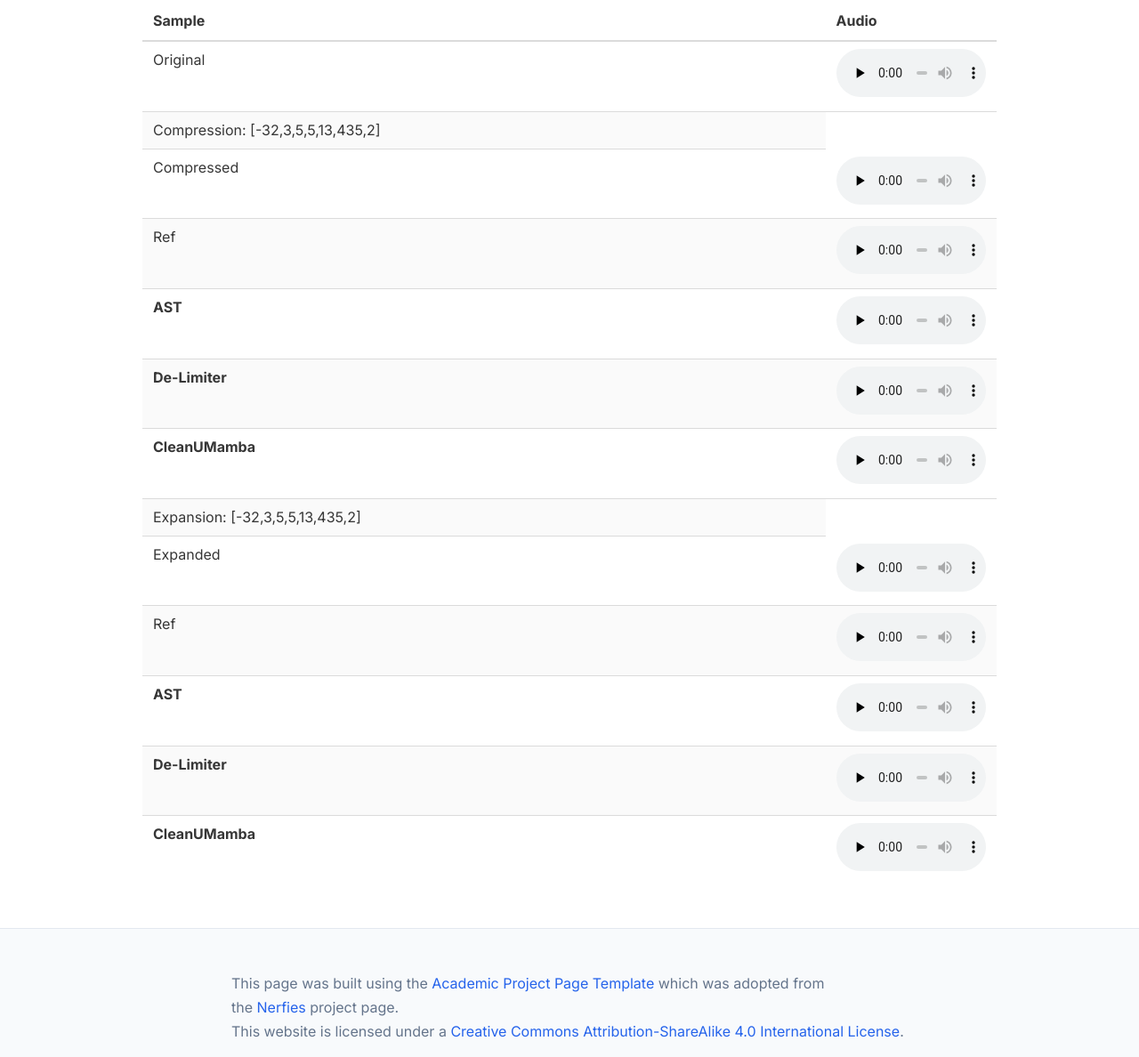
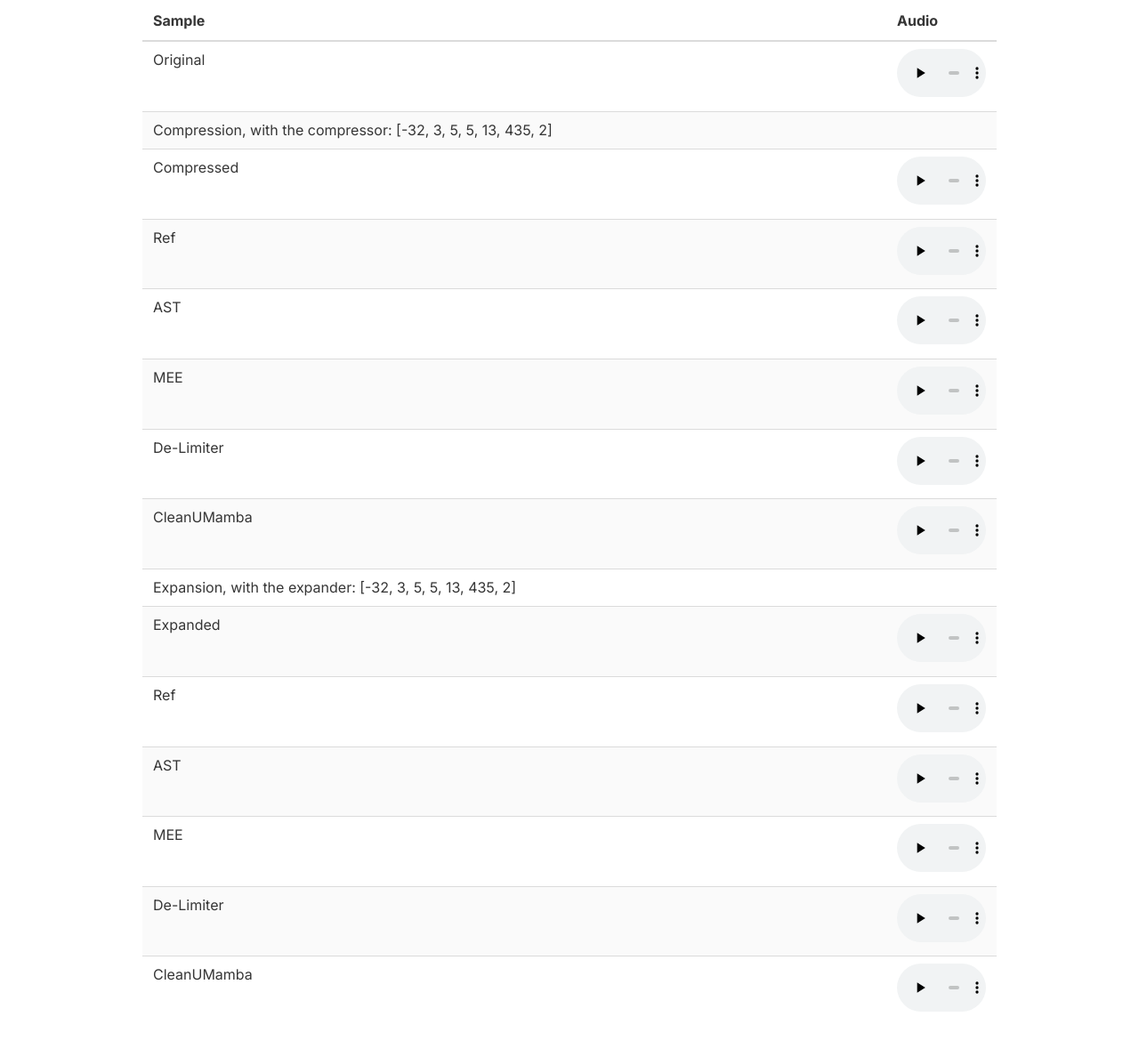
Before and after one commit to HDRC-inv/HDRC-inv.github.io, a plain HTML site: page index.html in a window 1280 px wide. Shown: the part 5397-6585 px from the top of the page at 89% size. Drawn offline with nearby package versions, Linux system fonts and the light colour scheme; a script that the page names is missing; some icons are missing.

Commit message:
Update index.html

```diff
--- a/index.html
+++ b/index.html
@@ -495,7 +495,7 @@
           </tr>
 
           <tr>
-            <td>Compression: [-32,3,5,5,13,435,2]</td>
+            <td>Compression, with the compressor: [-32, 3, 5, 5, 13, 435, 2]</td><td></td>
           </tr>
 
           <tr>
@@ -519,7 +519,7 @@
           </tr>
 
           <tr>
-            <td><b>AST</b></td>
+            <td>AST</td>
             <td>
               <audio controls preload="none" style="width: 100%; max-width: 400px;">
                 <source src="static/audios/decompressed_oracle.wav" type="audio/wav">
@@ -529,7 +529,7 @@
           </tr>
 
           <tr>
-            <td><b>De-Limiter</b></td>
+            <td>MEE</td>
             <td>
               <audio controls preload="none" style="width: 100%; max-width: 400px;">
                 <source src="static/audios/decompressed_oracle.wav" type="audio/wav">
@@ -539,7 +539,7 @@
           </tr>
 
           <tr>
-            <td><b>CleanUMamba</b></td>
+            <td>De-Limiter</td>
             <td>
               <audio controls preload="none" style="width: 100%; max-width: 400px;">
                 <source src="static/audios/decompressed_oracle.wav" type="audio/wav">
@@ -549,7 +549,17 @@
           </tr>
 
           <tr>
-            <td>Expansion: [-32,3,5,5,13,435,2]</td>
+            <td>CleanUMamba</td>
+            <td>
+              <audio controls preload="none" style="width: 100%; max-width: 400px;">
+                <source src="static/audios/decompressed_oracle.wav" type="audio/wav">
+                Your browser does not support the audio element.
+              </audio>
+            </td>
+          </tr>
+
+          <tr>
+            <td>Expansion, with the expander: [-32, 3, 5, 5, 13, 435, 2]</td><td></td>
           </tr>
 
           <tr>
@@ -573,7 +583,7 @@
           </tr>
 
           <tr>
-            <td><b>AST</b></td>
+            <td>AST</td>
             <td>
               <audio controls preload="none" style="width: 100%; max-width: 400px;">
                 <source src="static/audios/decompressed_oracle.wav" type="audio/wav">
@@ -583,7 +593,7 @@
           </tr>
 
           <tr>
-            <td><b>De-Limiter</b></td>
+            <td>MEE</td>
             <td>
               <audio controls preload="none" style="width: 100%; max-width: 400px;">
                 <source src="static/audios/decompressed_oracle.wav" type="audio/wav">
@@ -593,7 +603,17 @@
           </tr>
 
           <tr>
-            <td><b>CleanUMamba</b></td>
+            <td>De-Limiter</td>
+            <td>
+              <audio controls preload="none" style="width: 100%; max-width: 400px;">
+                <source src="static/audios/decompressed_oracle.wav" type="audio/wav">
+                Your browser does not support the audio element.
+              </audio>
+            </td>
+          </tr>
+
+          <tr>
+            <td>CleanUMamba</td>
             <td>
               <audio controls preload="none" style="width: 100%; max-width: 400px;">
                 <source src="static/audios/decompressed_oracle.wav" type="audio/wav">
```
